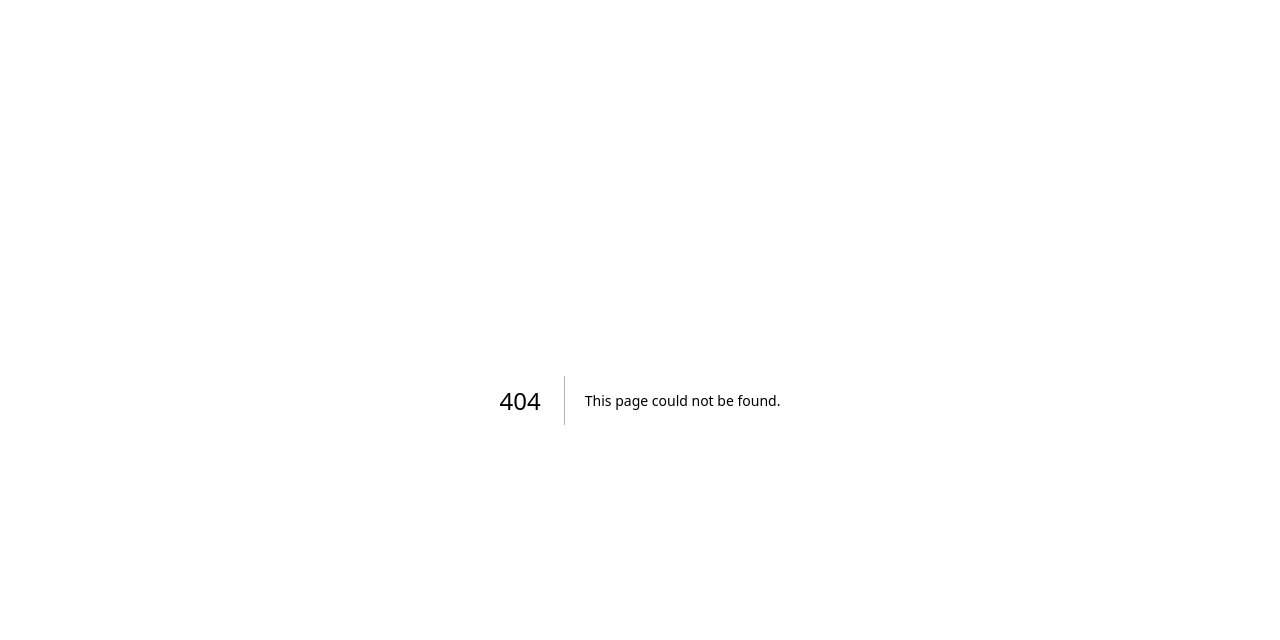
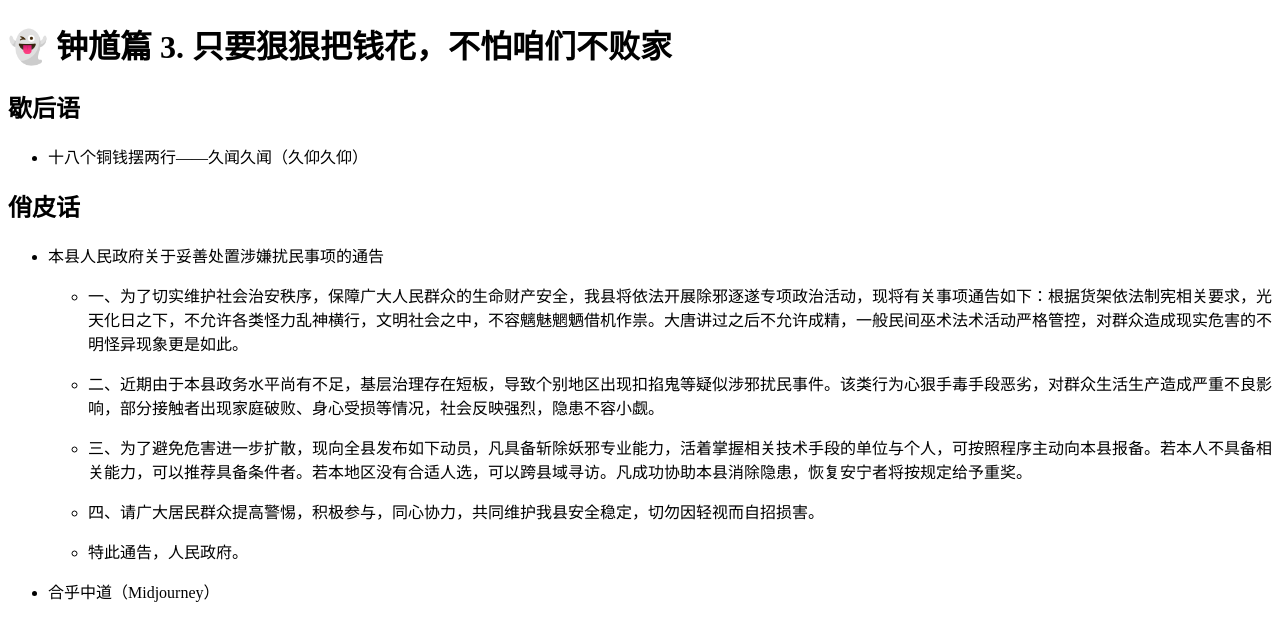
Before and after one commit to eddiehe99/bannatienet, a Next.js app: page /zhong-kui/evil-dispelling-judge-03 in a window 1280 px wide. Before the commit this address had no page. Shown: the top 640 px of the page. Built offline with nearby package versions, Linux system fonts and the light colour scheme.

Commit message:
feat: add Evil Dispelling Judge episode No. 03

```diff
--- a/src/pages/zhong-kui/_meta.js
+++ b/src/pages/zhong-kui/_meta.js
@@ -1,6 +1,7 @@
 /* eslint-disable prettier/prettier */
 /* eslint-disable import/no-anonymous-default-export */
 export default {
+    'evil-dispelling-judge-03': '👻 03',
     'evil-dispelling-judge-02': '👻 02',
     'evil-dispelling-judge-01': '👻 01',
 }
--- /dev/null
+++ b/src/pages/zhong-kui/evil-dispelling-judge-03.mdx
@@ -0,0 +1,21 @@
+# 👻 钟馗篇 3. 只要狠狠把钱花，不怕咱们不败家
+
+## 歇后语
+
+- 十八个铜钱摆两行——久闻久闻（久仰久仰）
+
+## 俏皮话
+
+- 本县人民政府关于妥善处置涉嫌扰民事项的通告
+
+    - 一、为了切实维护社会治安秩序，保障广大人民群众的生命财产安全，我县将依法开展除邪逐遂专项政治活动，现将有关事项通告如下：根据货架依法制宪相关要求，光天化日之下，不允许各类怪力乱神横行，文明社会之中，不容魑魅魍魉借机作祟。大唐讲过之后不允许成精，一般民间巫术法术活动严格管控，对群众造成现实危害的不明怪异现象更是如此。
+
+    - 二、近期由于本县政务水平尚有不足，基层治理存在短板，导致个别地区出现扣掐鬼等疑似涉邪扰民事件。该类行为心狠手毒手段恶劣，对群众生活生产造成严重不良影响，部分接触者出现家庭破败、身心受损等情况，社会反映强烈，隐患不容小觑。
+
+    - 三、为了避免危害进一步扩散，现向全县发布如下动员，凡具备斩除妖邪专业能力，活着掌握相关技术手段的单位与个人，可按照程序主动向本县报备。若本人不具备相关能力，可以推荐具备条件者。若本地区没有合适人选，可以跨县域寻访。凡成功协助本县消除隐患，恢复安宁者将按规定给予重奖。
+
+    - 四、请广大居民群众提高警惕，积极参与，同心协力，共同维护我县安全稳定，切勿因轻视而自招损害。
+
+    - 特此通告，人民政府。
+
+- 合乎中道（Midjourney）
```
